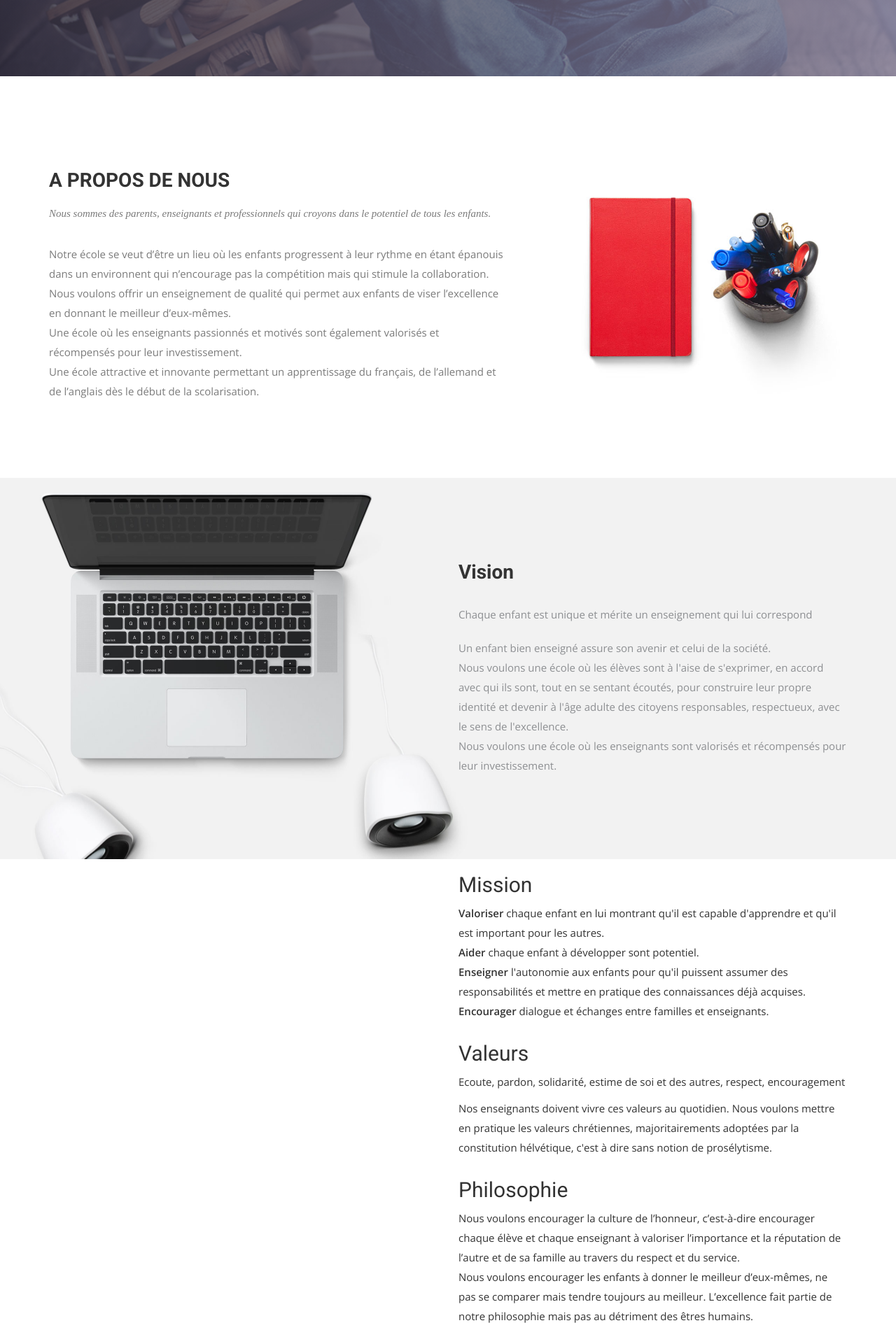
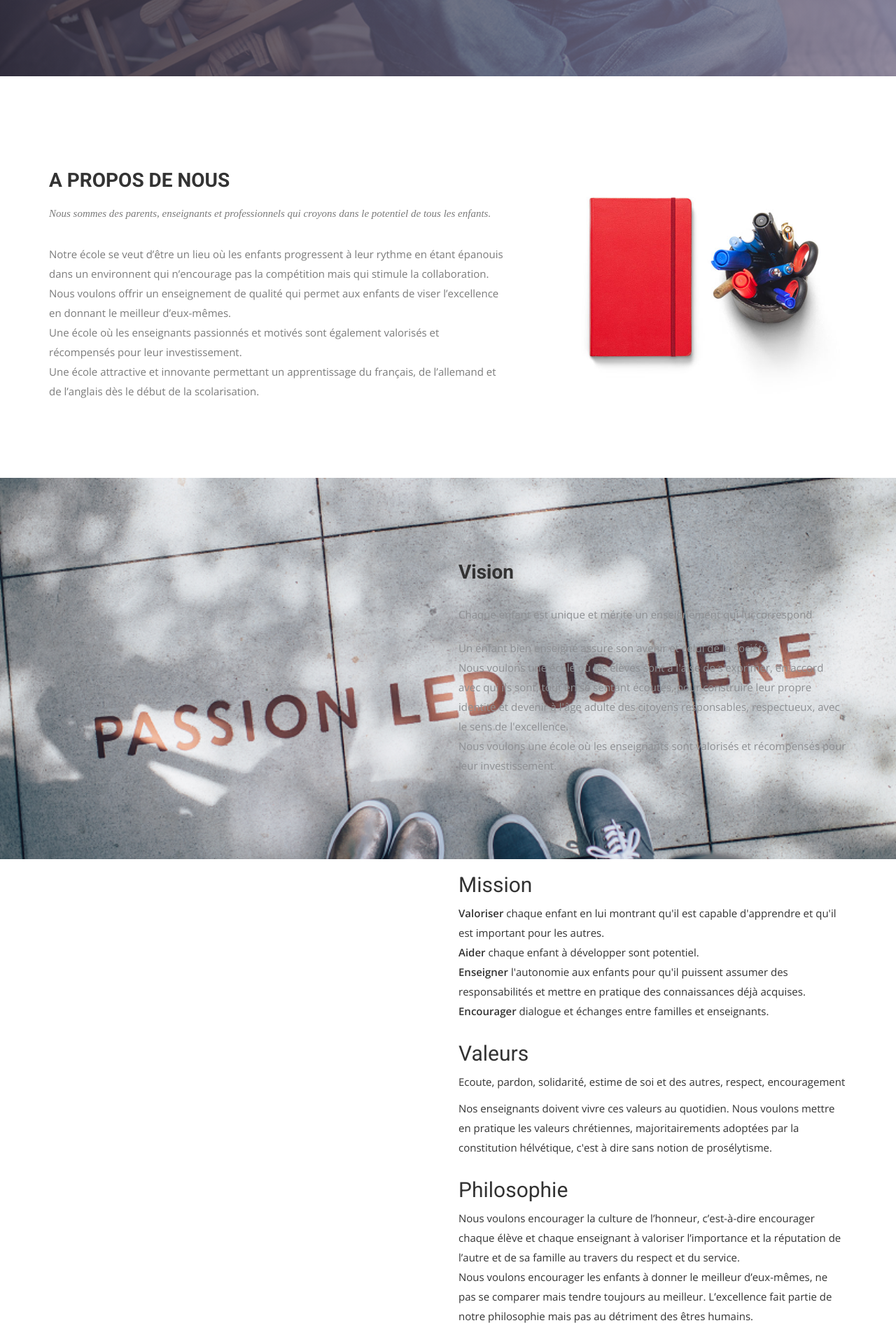
Before and after one commit to midjoule/lifeschool, a Jekyll site: the page built from index.html, in a window 1280 px wide. Shown: the part 756-2657 px from the top of the page at 70% size. Built offline with Jekyll 4.4.1, drawn with Linux system fonts in a browser that asks for light colours; nearby versions of some CDN libraries; some web fonts are replaced.

Commit message:
Update airspace.css
Change feature background image

```diff
--- a/css/airspace.css
+++ b/css/airspace.css
@@ -232,7 +232,7 @@ font header .navbar-default .navbar-nav li a:hover {
 	Feature Start
 --*/
 #feature {
-  background: url("../img/featue-bg.jpg");
+  background: url("../img/bg/about_us.png");
   background-position: 50% 94px;
   width: 100%;
   display: block;
```
